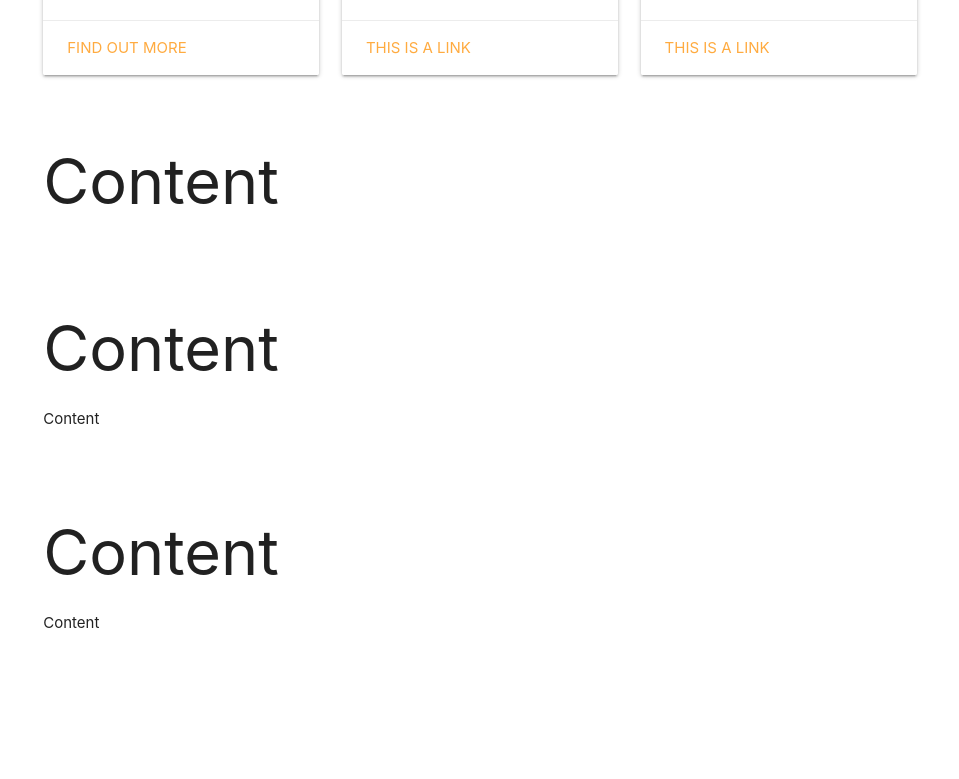
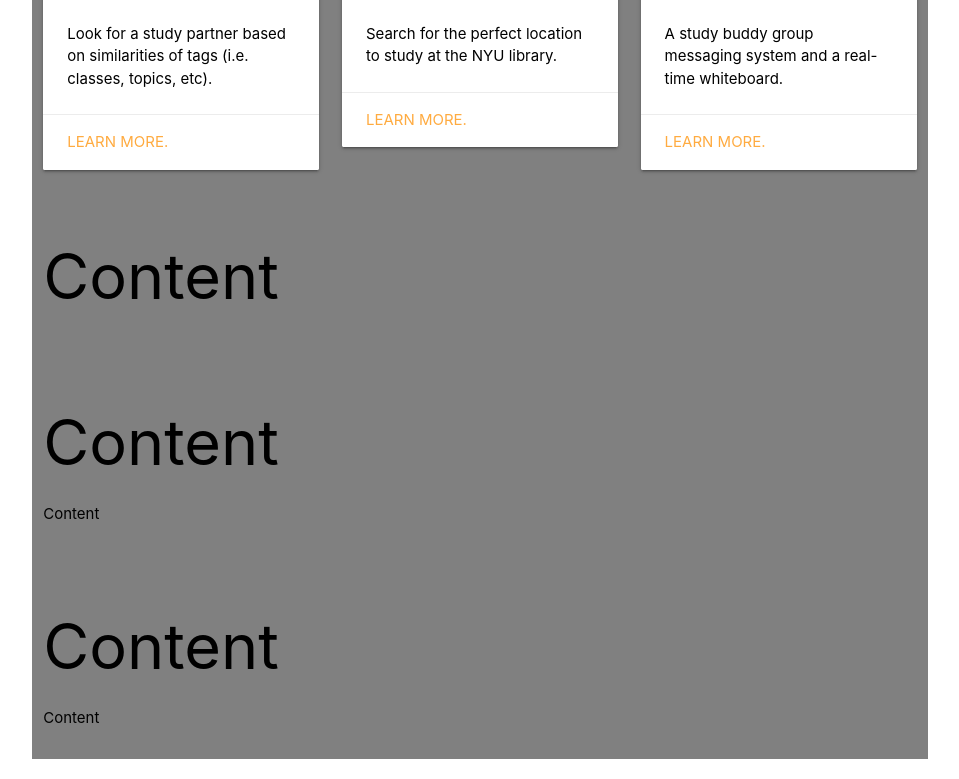
Before and after one commit to angelatom/celsius, a Flask app: page / in a window 1280 px wide. Shown: the part 907-1686 px from the top of the page, without its empty margins (160-1119 px from the left). Before the commit the page ends 1535 px from the top, so only its background shows below. Run offline with Flask 2, Linux system fonts and the light colour scheme.

Commit message:
playing around with home page

```diff
--- a/templates/base.html
+++ b/templates/base.html
@@ -4,6 +4,16 @@
   <title> {% block title %} A Study Space {% endblock %}</title>
   <link rel="stylesheet" href="https://cdnjs.cloudflare.com/ajax/libs/materialize/1.0.0/css/materialize.min.css">
   <link href="https://fonts.googleapis.com/icon?family=Material+Icons" rel="stylesheet">
+  <style>
+    .home {
+
+    }
+    .heading{
+      background-image: url('https://upload.wikimedia.org/wikipedia/commons/thumb/7/76/NYU%27s_Bobst_library-2.jpg/360px-NYU%27s_Bobst_library-2.jpg')
+      background-repeat: no-repeat;
+      -ms-background-size: cover;
+    }
+  </style>
   {% block head %}{% endblock %}
   <meta name="viewport" content="width=device-width, initial-scale=1.0"/>
 </head>
--- a/templates/home.html
+++ b/templates/home.html
@@ -2,33 +2,45 @@
 
 {% block body %}
 
-<div class = container>
+  <div class="home">
   <br>
   <br>
+  <div class="heading" style="color: black">
+  <center>
   <div class = "row">
-    <div class = "col s12">
-      <h1> Learn about Amazing ways to be more amazing!!!!!!! </h1>
+
+      <h2> Looking for the best studying solution? </h2>
+
+  </div>
+  </center>
+  <div class = "container">
+  <div class = "row">
+  <div class = "col s12">
+  <center>
+    <img src="static/logo.PNG">
+    <h4>Made for NYU Students</h4><br/>
+    </center>
     </div>
+
   </div>
-  <div class = "row">
-    <h4> Some descrption about the entire thing and how it actually works. And we actually finished? When is this project going to be over??????</h4>
+  </hr>
   </div>
   <br>
   <br>
   <br>
+  <div class = "container" style="background-color: gray; color: black">
   <div class="row">
   <div class="col s12 m12 l4">
     <div class="card">
       <div class="card-image">
         <img src="images/sample-1.jpg">
-        <span class="card-title">Find a Buddy</span>
+        <span class="card-title" style="color: black;">Find a Buddy</span>
       </div>
       <div class="card-content">
-        <p>I am a very simple card. I am good at containing small bits of information.
-        I am convenient because I require little markup to use effectively.</p>
+        <p>Look for a study partner based on similarities of tags (i.e. classes, topics, etc).</p>
       </div>
       <div class="card-action">
-        <a href="#findabuddy">Find out more</a>
+        <a href="#findabuddy">Learn more.</a>
       </div>
     </div>
   </div>
@@ -36,14 +48,13 @@
     <div class="card">
       <div class="card-image">
         <img src="images/sample-1.jpg">
-        <span class="card-title">Find a Study Space</span>
+        <span class="card-title" style="color: black;">Find a Study Spot</span>
       </div>
       <div class="card-content">
-        <p>I am a very simple card. I am good at containing small bits of information.
-        I am convenient because I require little markup to use effectively.</p>
+        <p>Search for the perfect location to study at the NYU library.</p>
       </div>
       <div class="card-action">
-        <a href="#findastudyspace">This is a link</a>
+        <a href="#findastudyspot">Learn more.</a>
       </div>
     </div>
   </div>
@@ -51,14 +62,13 @@
     <div class="card">
       <div class="card-image">
         <img src="images/sample-1.jpg">
-        <span class="card-title">Study Tools</span>
+        <span class="card-title" style="color: black">Study Tools</span>
       </div>
       <div class="card-content">
-        <p>I am a very simple card. I am good at containing small bits of information.
-        I am convenient because I require little markup to use effectively.</p>
+        <p>A study buddy group messaging system and a real-time whiteboard.</p>
       </div>
       <div class="card-action">
-        <a href="#studytools">This is a link</a>
+        <a href="#studytools">Learn more.</a>
       </div>
     </div>
   </div>
@@ -68,7 +78,7 @@
         <p> </p>
       </div>
 
-      <div id="findastudyspace" class="section scrollspy">
+      <div id="findastudyspot" class="section scrollspy">
         <h1> Content </h1>
         <p>Content </p>
       </div>
@@ -80,5 +90,7 @@
     </div>
 </div>
 </div>
+</div>
+</div>
 
 {% endblock %}
```
Also changed, not shown: static/favicon.PNG (added), static/library.jpg (added), static/logo.PNG (added).
